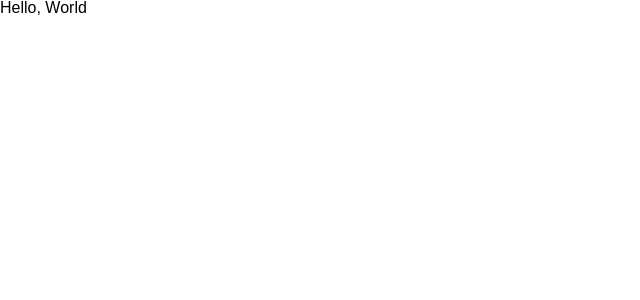
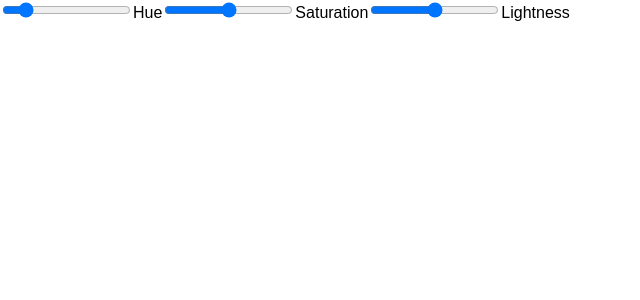
Before and after one commit to elecguts/ColorPicker, a React (Vite) app: page / in a window 1280 px wide. Shown: the top 300 px of the page, without its empty margins (0-640 px from the left). Built offline with nearby package versions, Linux system fonts and the light colour scheme.

Commit message:
Three basic sliders created for hue, saturation, and lightness

```diff
--- a/package.json
+++ b/package.json
@@ -18,7 +18,8 @@
   },
   "dependencies": {
     "react": "^17.0.0",
-    "react-dom": "^17.0.0"
+    "react-dom": "^17.0.0",
+    "vite-plugin-checker": "^0.6.4"
   },
   "devDependencies": {
     "@types/react": "^17.0.0",
@@ -36,7 +37,6 @@
     "sass": "^1.39.0",
     "typescript": "^4.4.2",
     "vite": "^2.5.3",
-    "vite-plugin-checker": "^0.6.4",
     "vite-plugin-linter": "^0.2.3"
   }
 }
--- a/src/App.tsx
+++ b/src/App.tsx
@@ -1,5 +1,14 @@
 import React from 'react'
 
 export function App() {
-  return <div>Hello, World </div>
+  return (
+    <div>
+      <input type="range" id="hue" name="hue" min="0" max="360" />
+      <label htmlFor="hue">Hue</label>
+      <input type="range" id="saturation" name="saturation" min="0" max="100" />
+      <label htmlFor="saturation">Saturation</label>
+      <input type="range" id="lightness" name="lightness" min="0" max="100" />
+      <label htmlFor="lightness">Lightness</label>
+    </div>
+  )
 }
```
Also changed, not shown: 1 other file (tests, documents, lock files or other folders).
